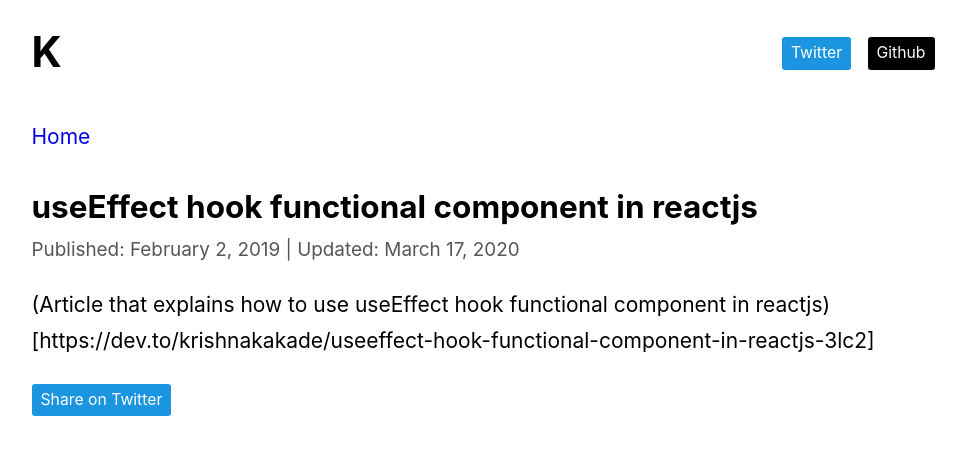
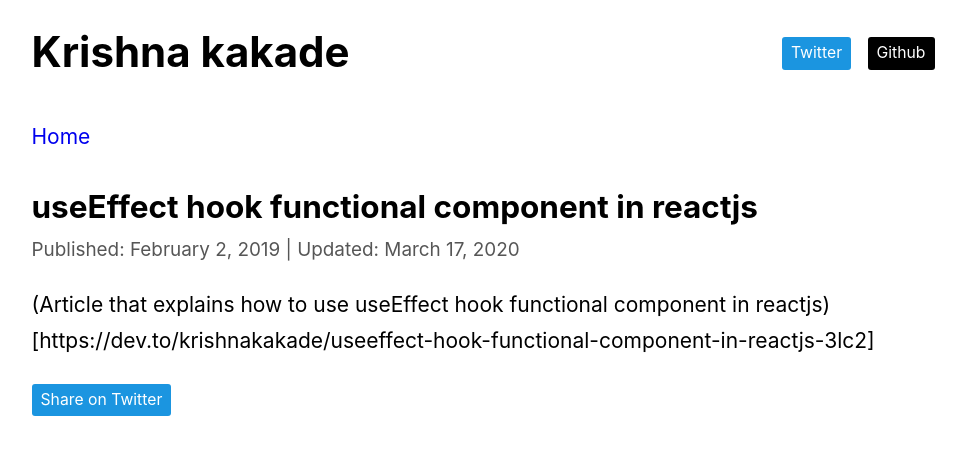
Before and after one commit to krishnawrites/krishnawrites, a Jekyll site: the page built from _posts/2019-02-02-a-tiny-new-feature-in-rxjs-v6-4-0.md, in a window 1280 px wide. Shown: the top 455 px of the page, without its empty margins (157-1123 px from the left). Built offline with Jekyll 4.4.1, drawn with Linux system fonts in a browser that asks for light colours.

Commit message:
Update header.html

```diff
--- a/_includes/header.html
+++ b/_includes/header.html
@@ -1,5 +1,5 @@
 <header>
-  <h1>K<span>rishna kakade</span></h1>
+  <h1>Krishna kakade<span></span></h1>
 
   <div class="follow-btns">
     <a class="btn btn-twitter" href="https://twitter.com/krishnadevz" target="_blank" rel="noopener">
```
